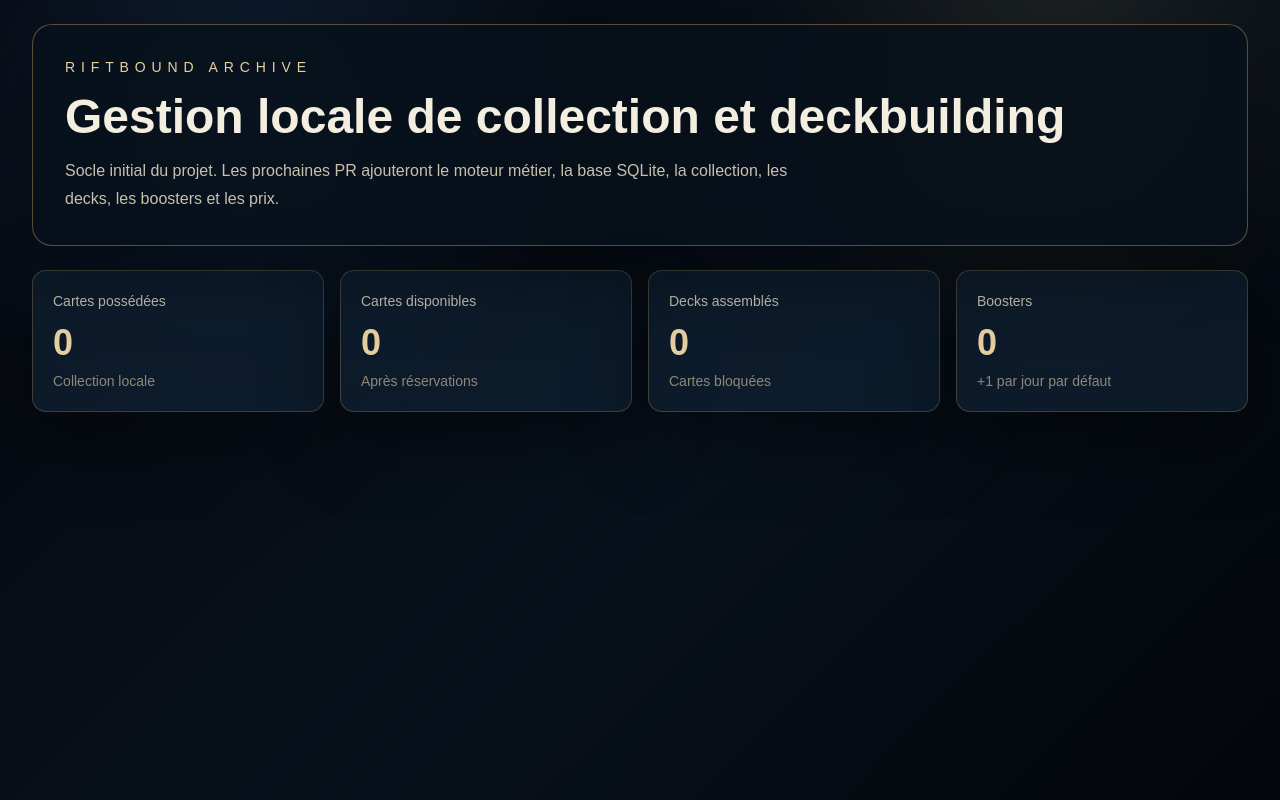
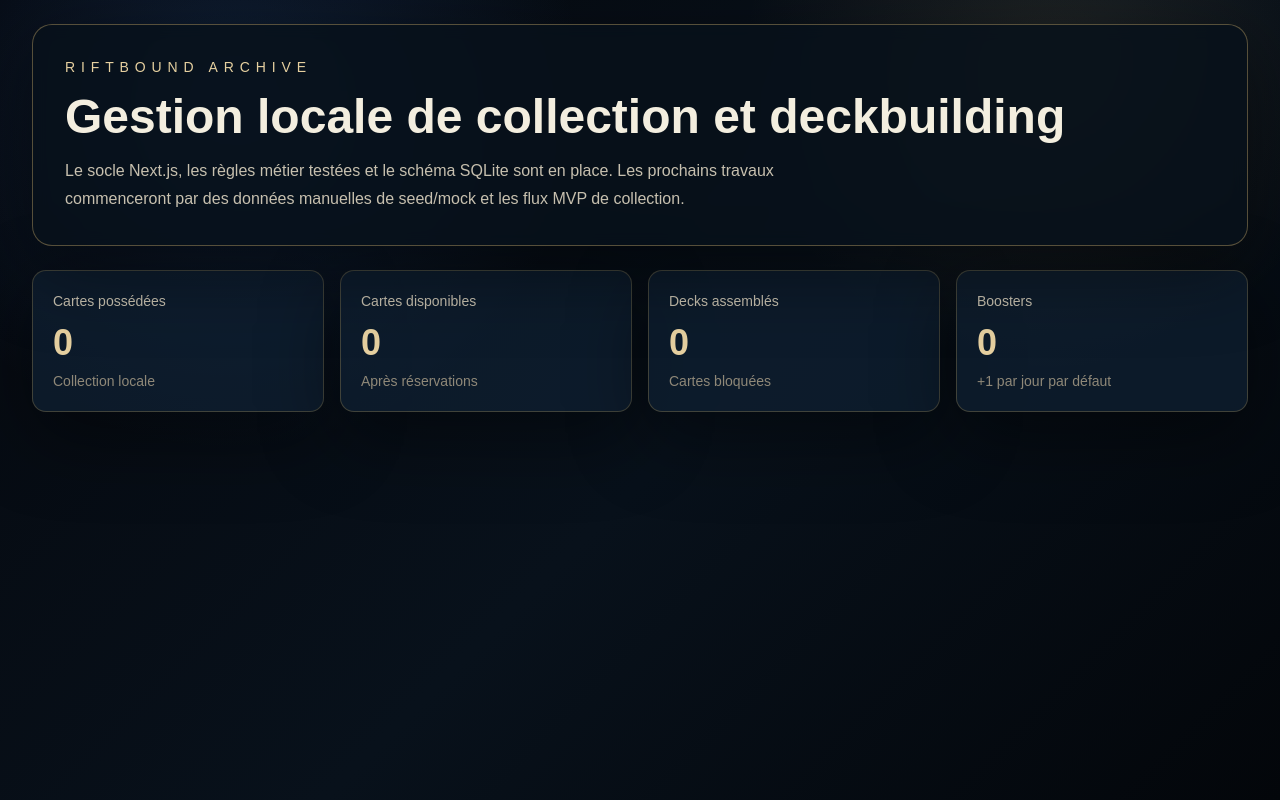
Before and after one commit to AxelCollin/Riftbound-Archive, a Next.js app: page / in a window 1280 px wide. Built offline with nearby package versions, Linux system fonts and the light colour scheme.

Commit message:
Fix pre-Phase-4 consistency issues

```diff
--- a/eslint.config.mjs
+++ b/eslint.config.mjs
@@ -2,8 +2,10 @@
 import nextVitals from "eslint-config-next/core-web-vitals";
 import nextTypescript from "eslint-config-next/typescript";
 
-export default [
+const eslintConfig = [
   ...nextVitals,
   ...nextTypescript,
   globalIgnores([".next/**", "node_modules/**", "coverage/**", "prisma/migrations/**"]),
 ];
+
+export default eslintConfig;
--- a/src/app/page.tsx
+++ b/src/app/page.tsx
@@ -17,8 +17,9 @@
             Gestion locale de collection et deckbuilding
           </h1>
           <p className="mt-4 max-w-3xl text-base leading-7 text-archive-text300">
-            Socle initial du projet. Les prochaines PR ajouteront le moteur métier,
-            la base SQLite, la collection, les decks, les boosters et les prix.
+            Le socle Next.js, les règles métier testées et le schéma SQLite sont
+            en place. Les prochains travaux commenceront par des données
+            manuelles de seed/mock et les flux MVP de collection.
           </p>
         </header>
 
--- a/src/lib/domain/cards.ts
+++ b/src/lib/domain/cards.ts
@@ -1,4 +1,4 @@
-export const CARD_RARITIES = ["COMMON", "UNCOMMON", "RARE", "EPIC", "LEGENDARY", "SECRET"] as const;
+export const CARD_RARITIES = ["COMMON", "UNCOMMON", "RARE", "EPIC", "ULTIMATE", "UNKNOWN"] as const;
 export type CardRarity = (typeof CARD_RARITIES)[number];
 
 export const CARD_KINDS = ["GAMEPLAY", "ENERGY", "TOKEN", "RULES"] as const;
```
Also changed, not shown: 5 other files (tests, documents, lock files or other folders).
